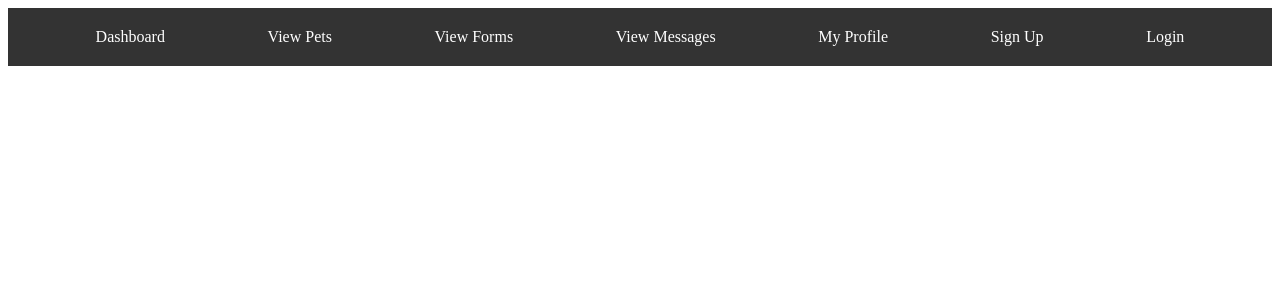
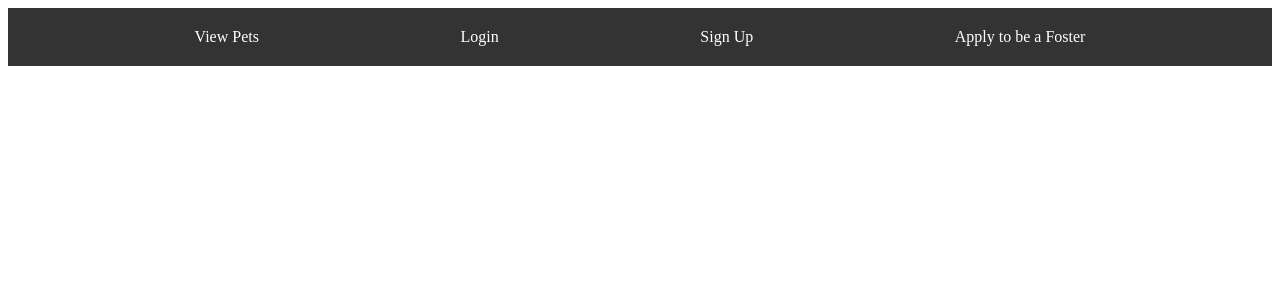
Before and after one commit to wc543/pet-fwask, a React (Vite) app in the folder front/: page / in a window 1280 px wide. Shown: the top 300 px of the page. Built offline with nearby package versions, Linux system fonts and the light colour scheme; no server answers.

Commit message:
navbar changes based on role

```diff
--- a/front/src/components/NavBar/NavBar.tsx
+++ b/front/src/components/NavBar/NavBar.tsx
@@ -3,7 +3,7 @@ import './NavBar.css'
 import { useContext } from 'react';
 import { AuthContext } from '../AuthContext';
 
-function Header() {
+/*function Header() {
     const auth = useContext(AuthContext); // Access AuthContext
     console.log("NavBar auth context:", auth); // Debugging log
 
@@ -27,6 +27,53 @@ function Header() {
             )}
         </div>
     );
+}*/
+function Header() {
+    const auth = useContext(AuthContext);
+
+    let navLinks;
+    if (auth?.user) {
+      const role = auth.user.role;
+      if (role === 'STAFF') {
+        navLinks = (
+          <>
+            <Link to="/dashboard" className="nav-link">Dashboard</Link>
+            <Link to="/pets" className="nav-link">View Pets</Link>
+            <Link to="/conversation-history" className="nav-link">View Messages</Link>
+            <Link to="/forms" className="nav-link">View Forms</Link>
+            <Link to="/logout" className="nav-link">Logout</Link>
+          </>
+        );
+      } else if (role === 'ADOPTER' || role === 'FOSTER') {
+        navLinks = (
+          <>
+            <Link to="/pets" className="nav-link">View Pets</Link>
+            <Link to="/conversation-history" className="nav-link">View Messages</Link>
+            <Link to="/application-forms" className="nav-link">Application Forms</Link>
+            <Link to="/logout" className="nav-link">Logout</Link>
+          </>
+        );
+      }
+    } else {
+      navLinks = (
+        <>
+          <Link to="/pets" className="nav-link">View Pets</Link>
+          <Link to="/login" className="nav-link">Login</Link>
+          <Link to="/signup" className="nav-link">Sign Up</Link>
+          {/* For now, "Apply to be a Foster" simply redirects to the login page */}
+          <Link to="/login" className="nav-link">Apply to be a Foster</Link>
+        </>
+      );
+    }
+
+    return (
+      <div className="navbar">
+        {navLinks}
+        {auth?.user && (
+          <span className="nav-user">Welcome, {auth.user.username}!</span>
+        )}
+      </div>
+    );
 }
 
 function NavBar() {
```
